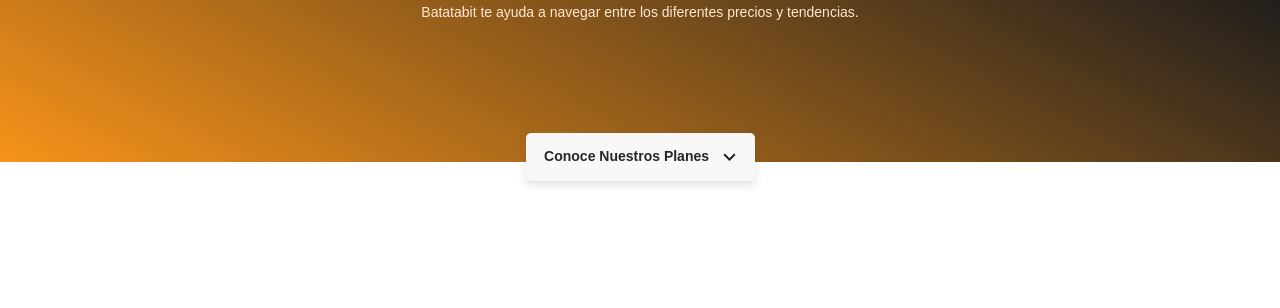
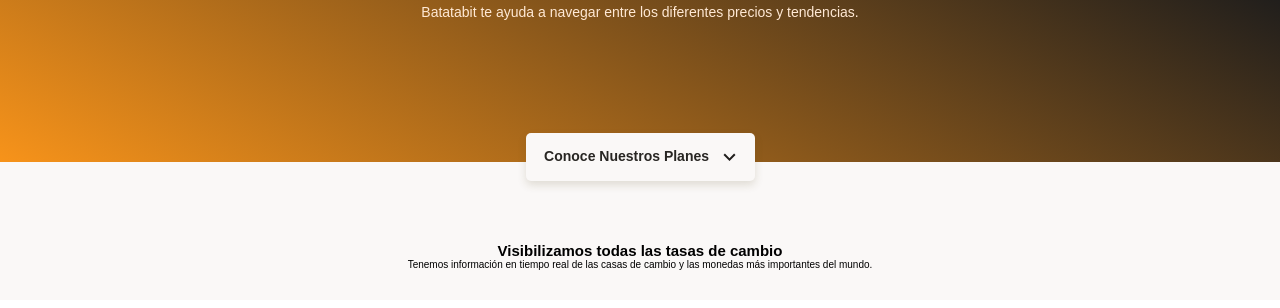
Before and after one commit to diego-alonso-vs/Batabit_MobileFirst, a plain HTML site: page index.html in a window 1280 px wide. Shown: the part 172-480 px from the top of the page. Drawn offline with Linux system fonts and the light colour scheme.

Commit message:
Se agregó estructura base exchange-section

```diff
--- a/index.html
+++ b/index.html
@@ -20,7 +20,16 @@
         </div>
     </header>
     <main>
-        <section></section>
+        <section class="main-exchange-container">
+            <div class="backgroundImg"></div>
+            <div class="main-exchange-container--title">
+                <h2>Visibilizamos todas las tasas de cambio</h2>
+                <p>Tenemos información en tiempo real de las casas de cambio y las monedas más importantes del mundo.</p>
+            </div>
+            <section class="main-tables-container">
+                <div></div>
+            </section>
+        </section>
         <section></section>
         <section></section>
         <section></section>
--- a/style.css
+++ b/style.css
@@ -85,3 +85,21 @@ header img {
     margin-left: 10px;
     background-image: url('./assets/icons/down-arrow.svg');
 }
+main {
+    width: 100%;
+    height: auto;
+    background-color: var(--off-white);
+}
+.main-exchange-container {
+    width: 100%;
+    height: auto;
+    padding-top: 80px;
+    padding-bottom: 30px;
+    text-align: center;
+}
+.main-exchange-container--title {
+    width: 90%;
+    min-width: 288px;
+    max-width: 900px;
+    margin: 0 auto;
+}
```
